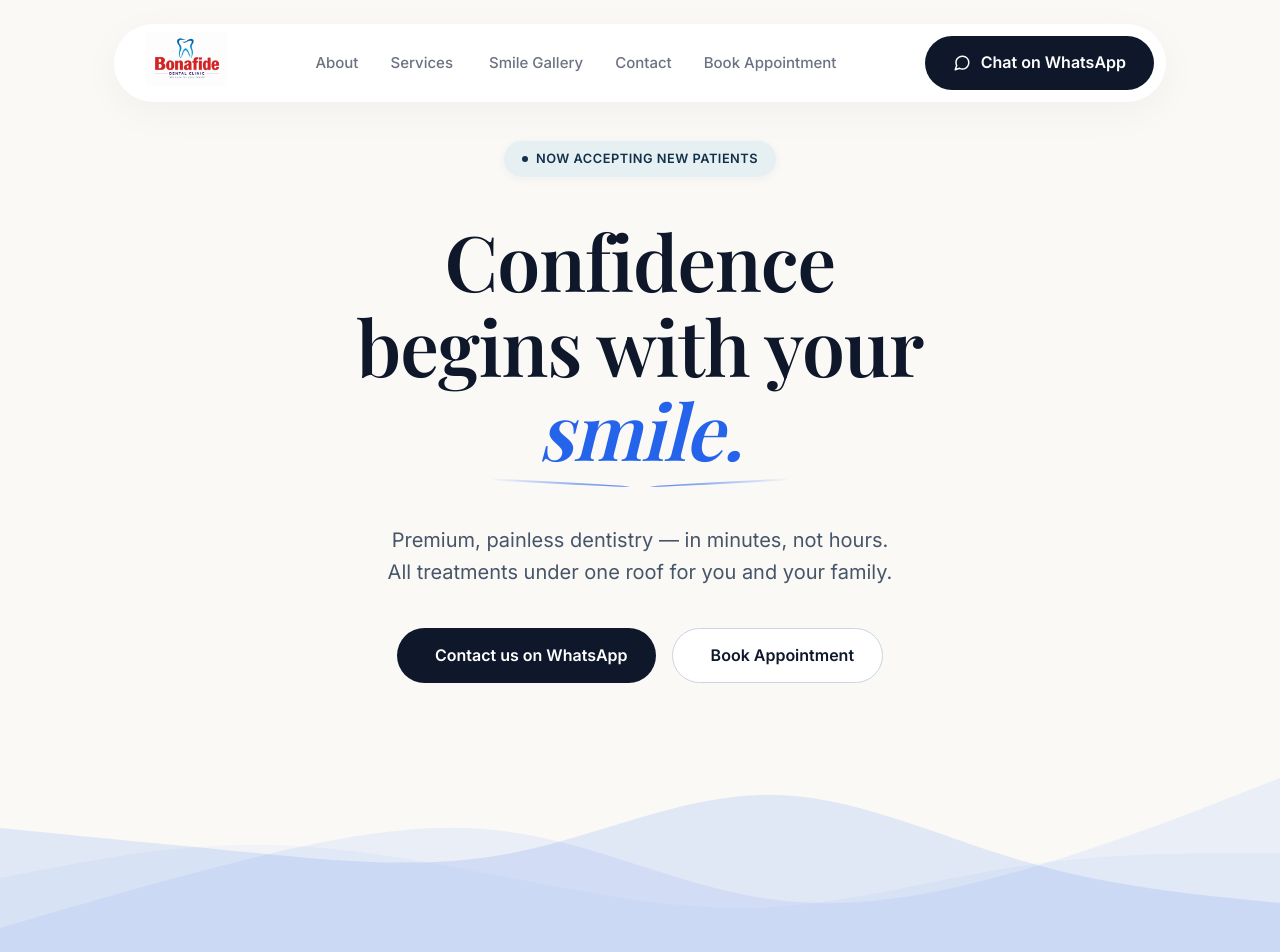
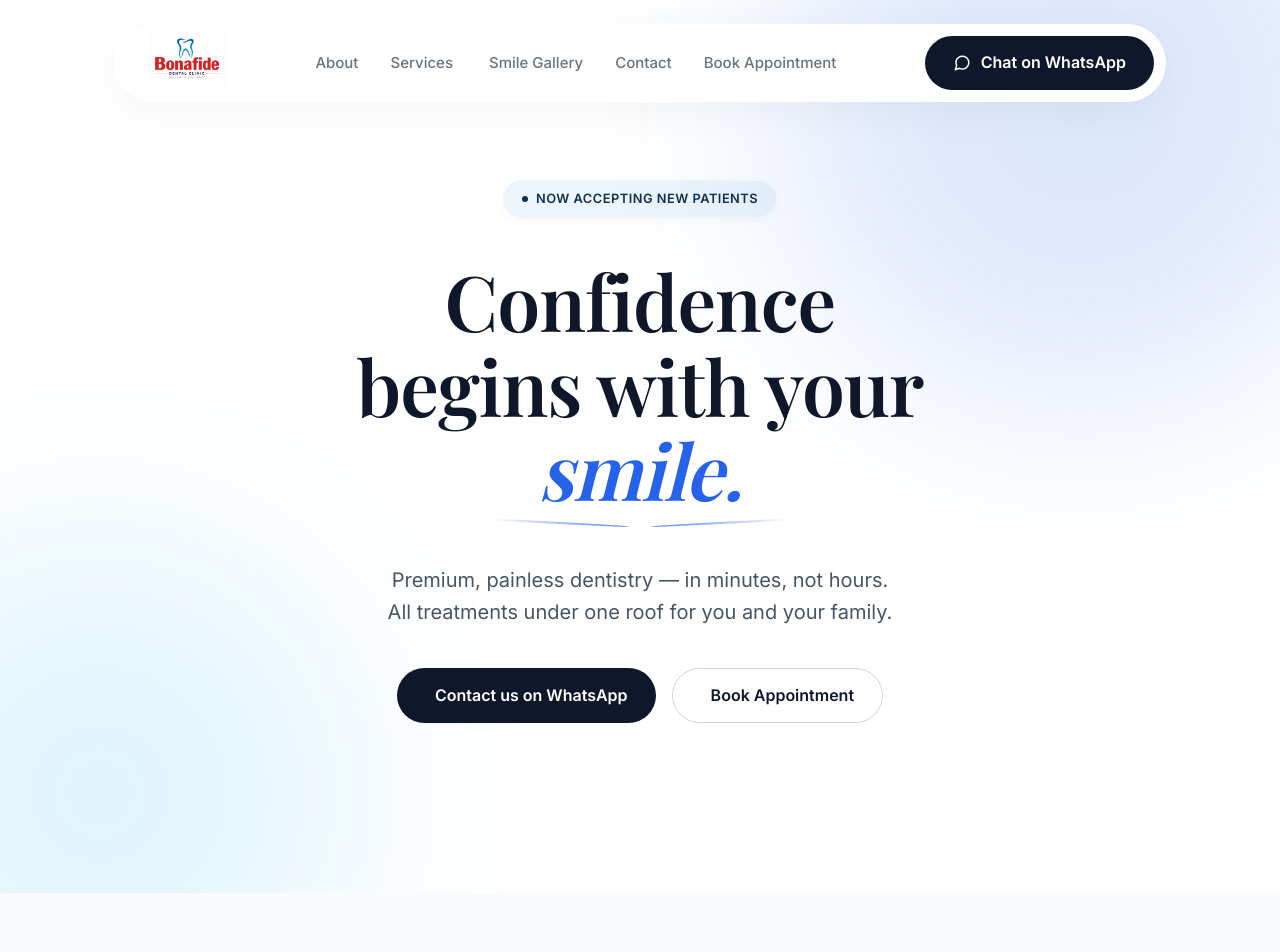
Before and after one commit to AhanaKulkarni/Bonafide-Dental, a React (Vite) app: page / in a window 1280 px wide. Shown: the top 952 px of the page. Built offline with nearby package versions, Linux system fonts and the light colour scheme; a web font is replaced by a local one.

Commit message:
Remove waves completely, set white background, add subtle light fading blue background glow accents

```diff
--- a/src/components/Hero.css
+++ b/src/components/Hero.css
@@ -1,8 +1,8 @@
 .hero {
   position: relative;
-  background-color: #faf9f6; /* light beige */
-  padding-top: 140px;
-  padding-bottom: 220px;
+  background-color: #ffffff; /* pure white */
+  padding-top: 180px;
+  padding-bottom: 120px;
   min-height: calc(100vh - 60px);
   display: flex;
   flex-direction: column;
@@ -10,6 +10,40 @@
   justify-content: center;
   text-align: center;
   overflow: hidden;
+}
+
+.hero-bg-accents {
+  position: absolute;
+  top: 0;
+  left: 0;
+  width: 100%;
+  height: 100%;
+  overflow: hidden;
+  z-index: 0;
+  pointer-events: none;
+}
+
+.accent-glow {
+  position: absolute;
+  border-radius: 50%;
+  filter: blur(100px);
+  opacity: 0.15;
+}
+
+.accent-glow-1 {
+  width: 600px;
+  height: 600px;
+  background: #2563eb;
+  top: -200px;
+  right: -100px;
+}
+
+.accent-glow-2 {
+  width: 500px;
+  height: 500px;
+  background: #38bdf8;
+  bottom: -150px;
+  left: -150px;
 }
 
 .hero-content {
@@ -139,29 +173,10 @@
   background: #f1f5f9;
 }
 
-/* Waves */
-.hero-waves {
-  position: absolute;
-  bottom: 0px;
-  left: 0;
-  width: 100%;
-  height: 250px;
-  overflow: hidden;
-  line-height: 0;
-  z-index: 1;
-}
-.hero-waves svg {
-  position: relative;
-  display: block;
-  width: 100%;
-  height: 100%;
-}
-
 /* Responsive */
 @media (max-width: 768px) {
   .hero-title { font-size: 3.5rem; }
   .deco-line { width: 60px; }
   .hero-buttons { flex-direction: column; width: 100%; max-width: 300px; }
-  .hero { padding-bottom: 120px; }
-  .hero-waves { height: 120px; }
+  .hero { padding-top: 140px; padding-bottom: 80px; }
 }
--- a/src/components/Hero.jsx
+++ b/src/components/Hero.jsx
@@ -4,6 +4,11 @@ import './Hero.css';
 const Hero = () => {
   return (
     <section className="hero" id="home">
+      <div className="hero-bg-accents">
+        <div className="accent-glow accent-glow-1"></div>
+        <div className="accent-glow accent-glow-2"></div>
+      </div>
+
       <div className="hero-content container">
         <div className="badge">
           <span className="badge-dot"></span>
@@ -34,15 +39,6 @@ const Hero = () => {
           </a>
         </div>
       </div>
-
-      {/* Sheer, Layered SVG Waves */}
-      <div className="hero-waves">
-        <svg viewBox="0 0 1440 320" xmlns="http://www.w3.org/2000/svg" preserveAspectRatio="none">
-          <path fill="rgba(37, 99, 235, 0.04)" d="M0,224L48,213.3C96,203,192,181,288,181.3C384,181,480,203,576,224C672,245,768,267,864,261.3C960,256,1056,224,1152,208C1248,192,1344,192,1392,192L1440,192L1440,320L1392,320C1344,320,1248,320,1152,320C1056,320,960,320,864,320C768,320,672,320,576,320C480,320,384,320,288,320C192,320,96,320,48,320L0,320Z"></path>
-          <path fill="rgba(37, 99, 235, 0.07)" d="M0,288L48,272C96,256,192,224,288,197.3C384,171,480,149,576,165.3C672,181,768,235,864,250.7C960,267,1056,245,1152,213.3C1248,181,1344,139,1392,117.3L1440,96L1440,320L1392,320C1344,320,1248,320,1152,320C1056,320,960,320,864,320C768,320,672,320,576,320C480,320,384,320,288,320C192,320,96,320,48,320L0,320Z"></path>
-          <path fill="rgba(37, 99, 235, 0.12)" d="M0,160L48,165.3C96,171,192,181,288,192C384,203,480,213,576,192C672,171,768,117,864,117.3C960,117,1056,171,1152,202.7C1248,235,1344,245,1392,250.7L1440,256L1440,320L1392,320C1344,320,1248,320,1152,320C1056,320,960,320,864,320C768,320,672,320,576,320C480,320,384,320,288,320C192,320,96,320,48,320L0,320Z"></path>
-        </svg>
-      </div>
     </section>
   );
 };
```
